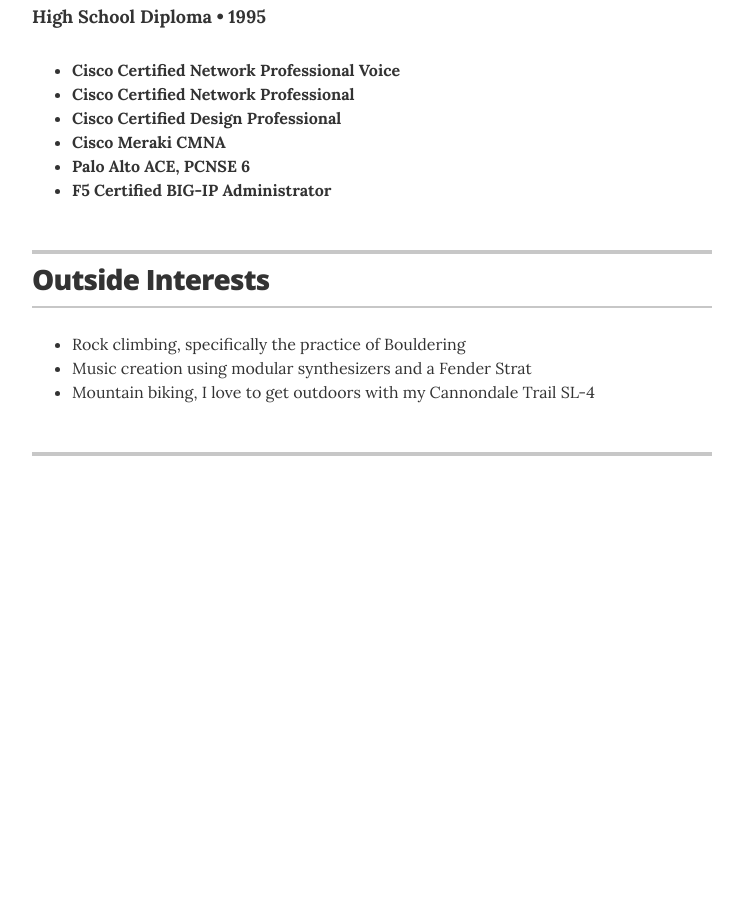
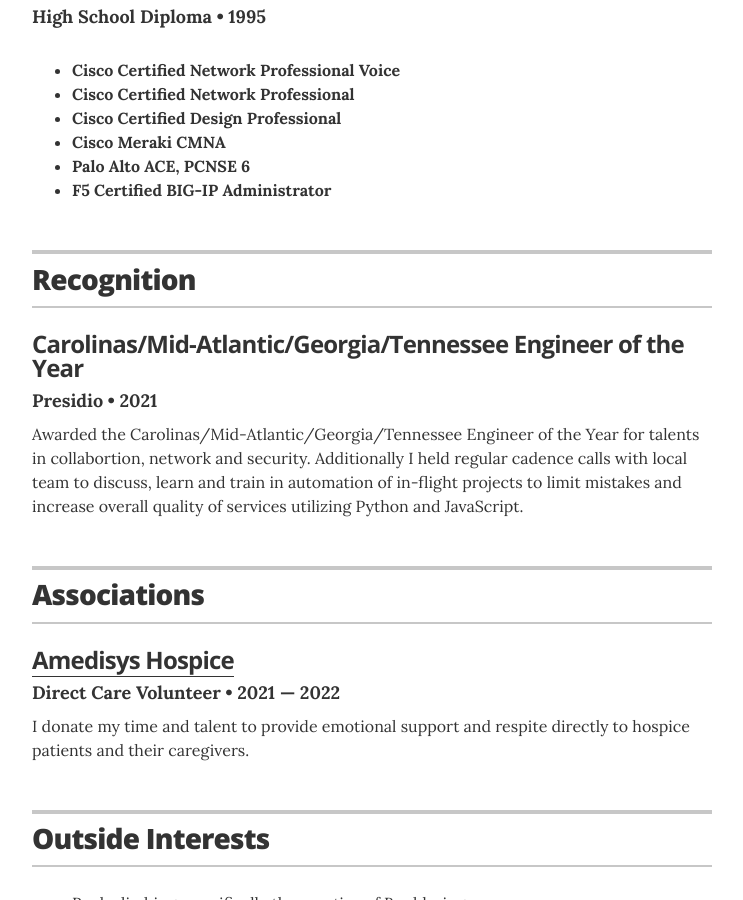
Before and after one commit to jglovier/resume-template, a Jekyll site: the page built from index.html, in a window 1280 px wide and 900 px high, scrolled down 2725 px. Shown: the whole window, without its empty margins (268-1011 px from the left). Built offline with Jekyll 4.4.1, drawn with Linux system fonts in a browser that asks for light colours; before the commit the page ends 3253 px from its top, so only the background shows below that; some of the changed text lies outside the part shown.

Commit message:
Updated config, associations and recognitions

```diff
--- a/_config.yml
+++ b/_config.yml
@@ -23,7 +23,7 @@
 resume_header_contact_info:     "Raleigh, NC • +14105416232 • nick_the_engineer@atomictinker.com"
 display_header_contact_info:    "true"
 
-resume_header_intro: "<p>Architect/engineer with 16+ years of experience in network, security, collaboration, and software development. A strong problem solver recognized for dedication and attention to detail to complete projects on time and deliver effective goal-oriented results.</p>"
+resume_header_intro: "<p>Architect/engineer with 17+ years of experience in network, security, collaboration, and software development. A strong problem solver recognized for dedication and attention to detail to complete projects on time and deliver effective goal-oriented results.</p>"
 
 # use "yes" to display the email contact button,
 # "no" to display an "I'm not looking for work" message,
@@ -37,9 +37,9 @@
 resume_section_education:       true
 # resume_section_projects:        true
 # resume_section_skills:          true
-# resume_section_recognition:     true
+resume_section_recognition:     true
 # resume_section_links:           true
-# resume_section_associations:    true
+resume_section_associations:    true
 resume_section_interests:       true
 
 # Resume social links
--- a/_data/associations.yml
+++ b/_data/associations.yml
@@ -1,15 +1,15 @@
 # Associations
 # comment out the urls if you do not wish to display them
 
-- organization: PETA
-  role: Volunteer
-  year: 2001 &mdash; 2010
-  url: https://www.peta.org/
-  summary: Organized fund drives and participated in fundraising events for the benefit of PETA's local Springfield operations.
+- organization: Amedisys Hospice
+  role: Direct Care Volunteer
+  year: 2021 &mdash; 2022
+  url: https://www.amedisys.com/
+  summary: I donate my time and talent to provide emotional support and respite directly to hospice patients and their caregivers.
 
 
-- organization: Yale Amnesty International
-  role: Communications coordinator
-  year: 2002 &mdash; 2004
-  url: http://campuspress.yale.edu/amnesty/
-  summary: During my junion and senior years at Yale, I was actively involved in Yale Amnesty International where I helped facilitate our student organization communications through website maintenance, writing for our campus publication, and graphic design of related materials.
+# - organization: Yale Amnesty International
+#   role: Communications coordinator
+#   year: 2002 &mdash; 2004
+#   url: http://campuspress.yale.edu/amnesty/
+#   summary: During my junion and senior years at Yale, I was actively involved in Yale Amnesty International where I helped facilitate our student organization communications through website maintenance, writing for our campus publication, and graphic design of related materials.
--- a/_data/recognitions.yml
+++ b/_data/recognitions.yml
@@ -1,10 +1,5 @@
 # Recognitions
-- award: Outstanding Achievement
-  organization: Springfield Young Professionals
-  year: 2010, 2014
-  summary: Awarded the Outstanding Achievement award for contributions made to the community and professional accomplishments.
-
-- award: Most Likely To Succeed
-  organization: Springfield High School
-  year: 2004
-  summary: Voted Most Likely To Succeed by a panel of my high school peers.
+- award: Carolinas/Mid-Atlantic/Georgia/Tennessee Engineer of the Year
+  organization: Presidio
+  year: 2021
+  summary: Awarded the Carolinas/Mid-Atlantic/Georgia/Tennessee Engineer of the Year for talents in collabortion, network and security. Additionally I held regular cadence calls with local team to discuss, learn and train in automation of in-flight projects to limit mistakes and increase overall quality of services utilizing Python and JavaScript.
```
